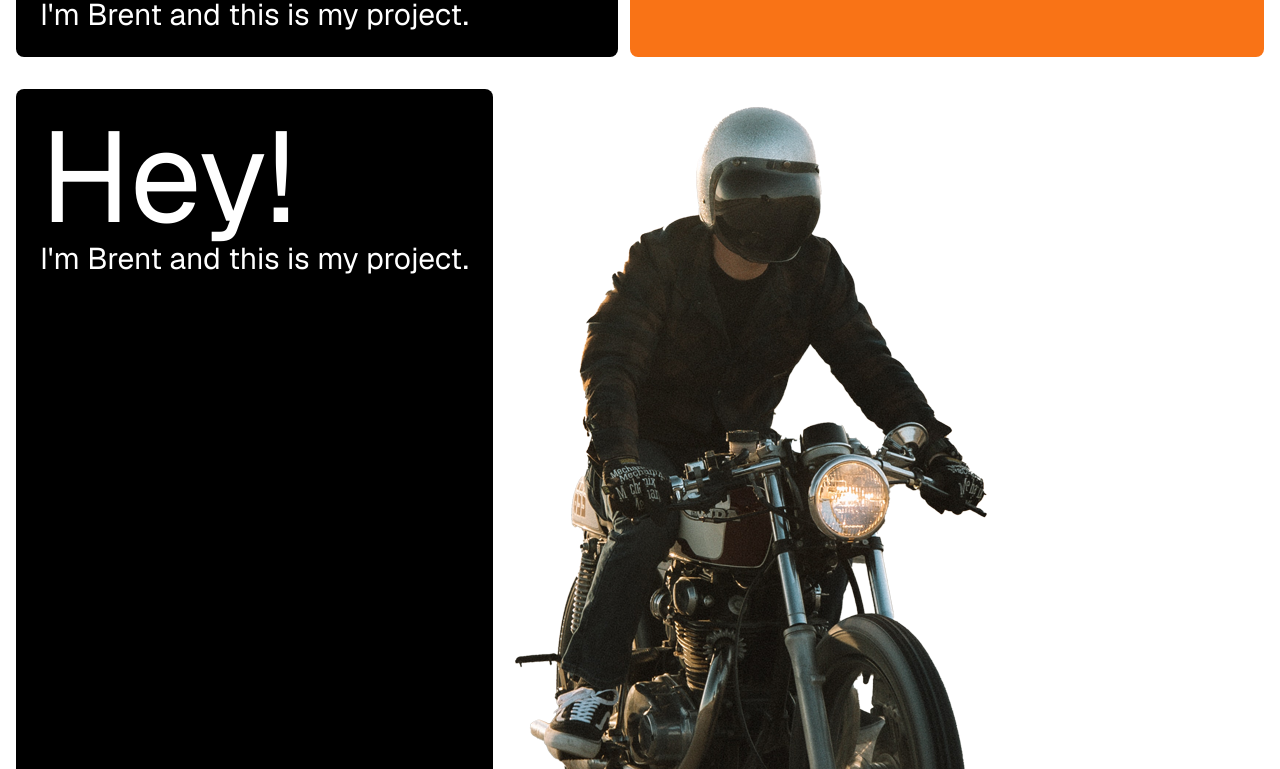
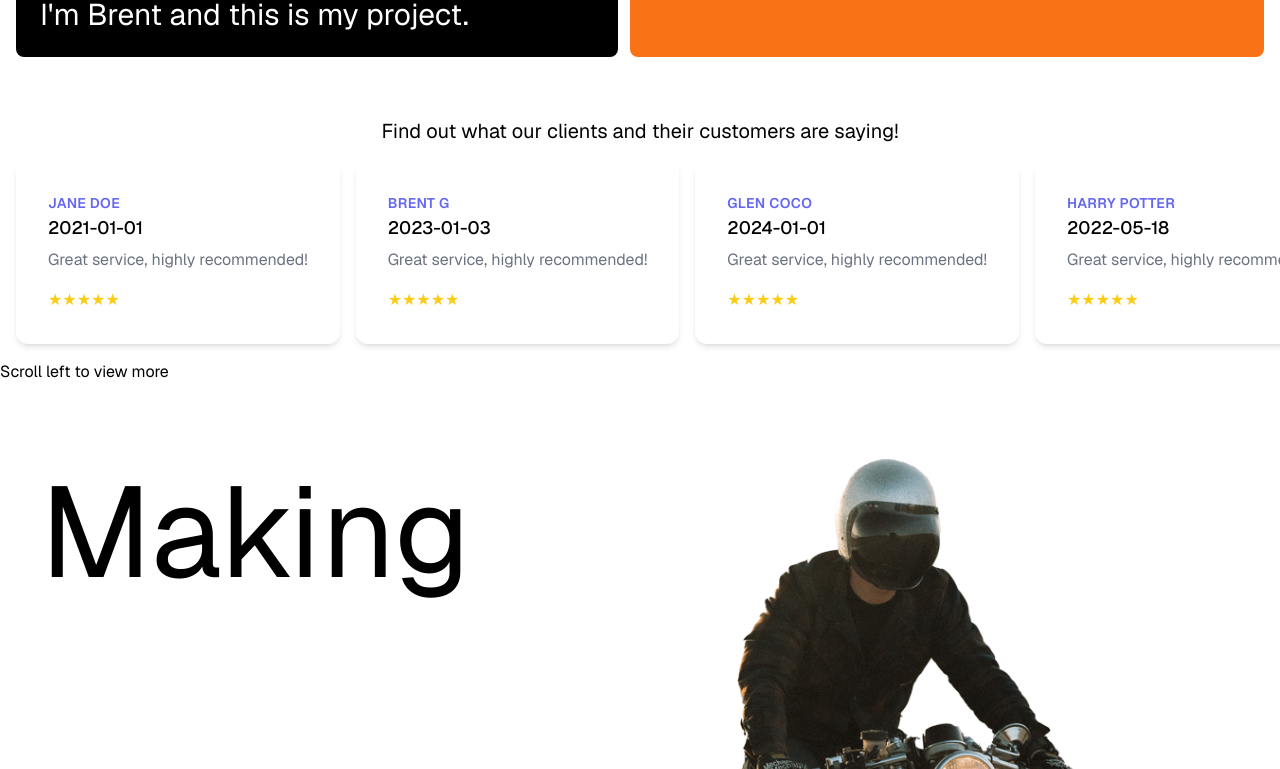
Before and after one commit to bgorwin/service-schedule, a Next.js app: page /about in a window 1280 px wide. Shown: the part 811-1580 px from the top of the page. Built offline with nearby package versions, Linux system fonts and the light colour scheme.

Commit message:
Added more to the about page and working on icons.

```diff
--- a/app/about/page.jsx
+++ b/app/about/page.jsx
@@ -1,8 +1,50 @@
 import React from 'react';
 import Image from 'next/image'
 import Hero from "../../components/Hero";
+import Review from '../../components/Review';
+
 
 export default function About () {
+    // Sample data, could be fetched from an API or similar
+    const reviews = [
+        {
+            id: 1,
+            name: "Jane Doe",
+            date: "2021-01-01",
+            text: "Great service, highly recommended!",
+            rating: 5
+        },
+        {
+            id: 2,
+            name: "Brent G",
+            date: "2023-01-03",
+            text: "Great service, highly recommended!",
+            rating: 5
+        },
+        {
+            id: 3,
+            name: "Glen Coco",
+            date: "2024-01-01",
+            text: "Great service, highly recommended!",
+            rating: 5
+        },
+        {
+            id: 4,
+            name: "Harry Potter",
+            date: "2022-05-18",
+            text: "Great service, highly recommended!",
+            rating: 5
+        },
+        {
+            id: 5,
+            name: "Edward Collins",
+            date: "2023-12-15",
+            text: "Great service, highly recommended!",
+            rating: 5
+        },
+        // ... more reviews
+    ];
+
     return (
         <div>
             <Hero heading="About Me" image="about-img" buttonText="Back to home page" buttonLink="/" />
@@ -18,10 +60,24 @@ export default function About () {
                 </div>
             </div>
 
+            <div className="container mx-auto mt-11 mb-11">
+                <p className="text-xl text-center">Find out what our clients and their customers are saying!</p>
+                <div className="container mx-auto flex overflow-x-auto space-x-4 p-4">
+                    {reviews.map(review => (
+                        <div key={review.id} className="min-w-max">
+                            <Review {...review} />
+                        </div>
+                    ))}
+                </div>
+                <p className="text-base">Scroll left to view more</p>
+            </div>
+
+
             <div class="container mx-auto p-4">
                 <div class="flex flex-col md:flex-row lg:flex-row xl:flex-row gap-3">
-                    <div class="flex-3 bg-black rounded-lg p-6">
-                        <h1 className="text-2xl md:text-5xl lg:text-9xl text-white">Hey! <span className="block text-5xl md:text-3xl sm:text-2xl">I'm Brent and this is my project.</span></h1>
+                    <div class="flex-3 rounded-lg p-6">
+                        <span></span>
+                        <h2 className="text-2xl md:text-5xl lg:text-9xl">Making </h2>
                     </div>
 
                     <div class="flex-2  rounded-lg flex items-center justify-center">
--- /dev/null
+++ b/components/Review.jsx
@@ -0,0 +1,24 @@
+// components/Review.js
+import React from 'react';
+
+function Review({ name, date, text, rating }) {
+    return (
+        <div className="max-w-md mx-auto bg-white rounded-xl shadow-md overflow-hidden md:max-w-2xl">
+            <div className="md:flex">
+                <div className="p-8">
+                    <div className="uppercase tracking-wide text-sm text-indigo-500 font-semibold">{name}</div>
+                    <p className="block mt-1 text-lg leading-tight font-medium text-black">{date}</p>
+                    <p className="mt-2 text-gray-500">{text}</p>
+                    <div className="mt-4">
+                        <span className="text-yellow-400">
+                            {'★'.repeat(rating)}
+                            {'☆'.repeat(5 - rating)}
+                        </span>
+                    </div>
+                </div>
+            </div>
+        </div>
+    );
+}
+
+export default Review;
--- a/components/WorkorderList.jsx
+++ b/components/WorkorderList.jsx
@@ -64,7 +64,7 @@ const WorkorderList = ({ data: initialData }) => {
               <td className="border p-2">
                 <button
                   onClick={() => handleDelete(index)}
-                  className="border border-orange-400 text-black hover:bg-black hover:text-white px-2 py-1 rounded-md  transition duration-200">Delete</button>
+                  className="border border-orange-400 text-black hover:bg-black hover:text-white px-2 py-1 rounded-md  transition duration-200 opacity-0">Delete</button>
               </td>
             </tr>
           ))}
--- a/package.json
+++ b/package.json
@@ -9,9 +9,6 @@
     "lint": "next lint"
   },
   "dependencies": {
-    "@fortawesome/fontawesome-svg-core": "^6.4.0",
-    "@fortawesome/free-regular-svg-icons": "^6.4.0",
-    "@fortawesome/free-solid-svg-icons": "^6.4.0",
     "@fortawesome/react-fontawesome": "^0.2.0",
     "@next/font": "^13.4.12",
     "@prisma/client": "^4.15.0",
```
Also changed, not shown: public/images/spencer-davis-HZTveSqEkRQ-unsplash.png, 1 other file (tests, documents, lock files or other folders).
